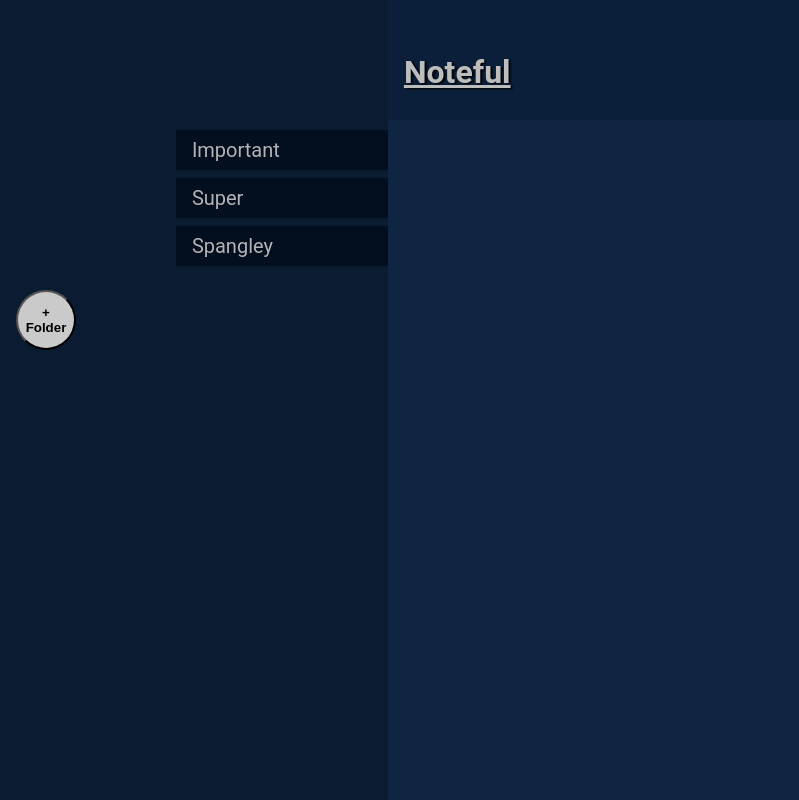
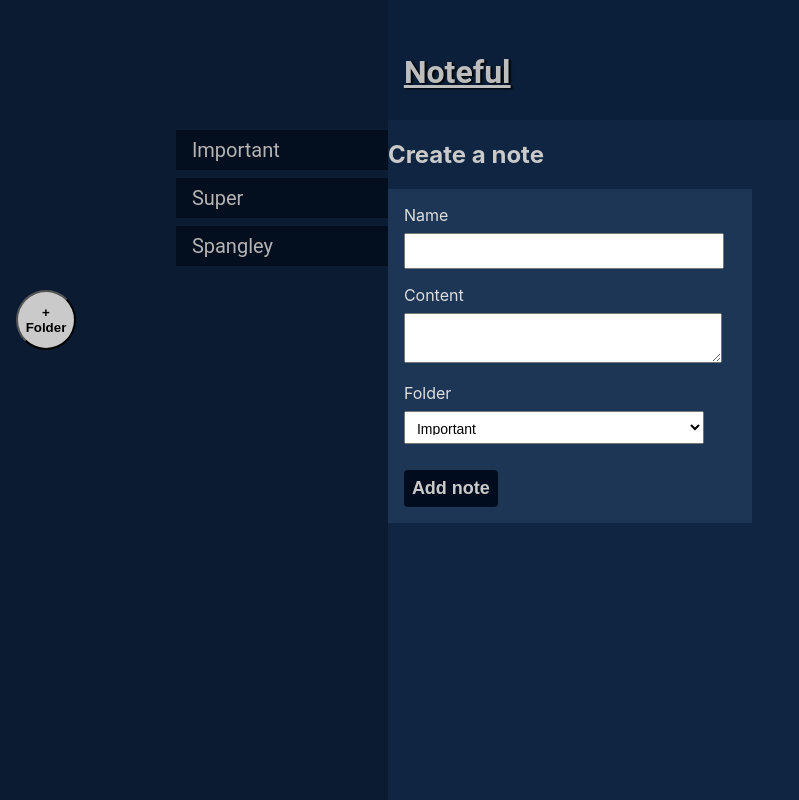
Before and after one commit to michaelanokyej/noteful, a React (Create React App) app: page /add-note in a window 1280 px wide. Shown: the whole page, without its empty margins (0-799 px from the left). Built offline with nearby package versions, Linux system fonts and the light colour scheme.

Commit message:
add links to buttons

```diff
--- a/package.json
+++ b/package.json
@@ -3,6 +3,7 @@
   "version": "0.1.0",
   "private": true,
   "dependencies": {
+    "date-fns": "^2.6.0",
     "font-awesome": "^4.7.0",
     "react": "^16.10.2",
     "react-dom": "^16.10.2",
--- /dev/null
+++ b/src/AddFolderPage.js
@@ -0,0 +1,22 @@
+import React from "react";
+
+const AddFolderPage = () => {
+  return (
+    <section className="AddFolder">
+      <h2>Create a folder</h2>
+      <form className="Noteful-form" action="#">
+        <div className="field">
+          <label htmlFor="folder-name-input">Name</label>
+          <input type="text" id="folder-name-input"/>
+        </div>
+        <div className="buttons">
+            <button type="submit">
+              Add Folder
+            </button>
+          </div>
+      </form>
+    </section>
+  )
+}
+
+export default AddFolderPage;
--- /dev/null
+++ b/src/AddNotePage.css
@@ -0,0 +1,48 @@
+.Noteful-form {
+  background-color: #1d3656;
+  color: #dedede;
+  padding: 16px;
+  max-width: 332px;
+}
+
+.Noteful-form label {
+  display: block;
+  font-size: 16px;
+  padding-bottom: 8px;
+}
+
+.Noteful-form input,
+.Noteful-form textarea,
+.Noteful-form select {
+  font-size: 14px;
+  padding: 8px;
+  width: 300px;
+}
+
+.Noteful-form select {
+  height: 33px;
+}
+
+.Noteful-form > .field {
+  margin-bottom: 16px;
+}
+.Noteful-form > .buttons {
+  margin-top: 26px;
+}
+
+.Noteful-form button {
+  background-color: #010d1e;
+  border-radius: 4px;
+  border: 0;
+  color: #cacaca;
+  display: block;
+  font-size: 18px;
+  font-weight: bold;
+  padding: 8px;
+  text-align: center;
+  text-decoration: none;
+}
+.Noteful-form button[type="submit"]:hover {
+  background-color: #29862e;
+  color: white;
+}
--- /dev/null
+++ b/src/AddNotePage.js
@@ -0,0 +1,45 @@
+import React from "react";
+import { Link } from "react-router-dom";
+import './AddNotePage.css'
+
+class AddNotePage extends React.Component {
+  render() {
+    const foldersOptions = this.props.folders.map((folder, index) => {
+      return (
+        <option key={folder.id} value={folder.id}>
+          {folder.name}
+        </option>
+      );
+    });
+    return (
+      <section className="AddNote">
+        <h2>Create a note</h2>
+        <form className="Noteful-form" action="#">
+          <div className="field">
+            <label htmlFor="note-name-input">Name</label>
+            <input type="text" id="note-name-input" />
+          </div>
+          <div className="field">
+            <label htmlFor="note-content-input">Content</label>
+            <textarea type="text" id="note-content-input"></textarea>
+          </div>
+          <div className="field">
+            <label htmlFor="note-folder-input">
+              Folder
+            </label>
+            <select id="note-folder-select">
+              {foldersOptions}
+            </select>
+          </div>
+          <div className="buttons">
+            <button type="submit">
+              Add note
+            </button>
+          </div>
+        </form>
+      </section>
+    );
+  }
+}
+
+export default AddNotePage;
--- a/src/App.css
+++ b/src/App.css
@@ -51,7 +51,9 @@
  */
 
 
-
+li {
+  list-style: none;
+}
 
 
 .addNoteButton, .addFolderButton {
@@ -60,8 +62,10 @@
   margin: 16px;
   border-radius: 50%;
   background-color: #cacaca;
+  text-decoration: none;
   color: black;
   font-weight: bold;
+  cursor: pointer;
 }
 
 .addNoteButton:focus, .addFolderButton:focus, .addNoteButton:hover, .addFolderButton:hover {
--- a/src/App.js
+++ b/src/App.js
@@ -5,10 +5,20 @@
 import SideBarPage from "./SideBarPage";
 
 class App extends React.Component {
+  // state = {
+  //   notes: this.props.store.notes,
+  //   folders: this.props.store.folders
+  // };
+
   state = {
-    notes: this.props.store.notes,
-    folders: this.props.store.folders
-  };
+    notes: [],
+    folders: []
+};
+
+componentDidMount() {
+    // fake date loading from API call
+    setTimeout(() => this.setState(this.props.store), 600);
+}
 
   render() {
     return (
--- a/src/FolderDetailsPage.js
+++ b/src/FolderDetailsPage.js
@@ -1,5 +1,6 @@
 import React from "react";
 import { Link } from "react-router-dom";
+import { format } from "date-fns";
 import "./FolderDetailsPage.css";
 import "./MainBody.css";
 
@@ -31,23 +32,30 @@
         <ul>
           {notes.map(note => (
             <li key={note.id}>
-              <div className="noteList">
-              <div>
-                <h2>
-                  <Link to={`/notes/${note.id}`} className="note-folder-Header">{note.name}</Link>
+              <div className="Note">
+                <h2 className="Note__title">
+                  <Link to={`/notes/${note.id}`}>{note.name}</Link>
                 </h2>
+                <button className="Note__delete" type="button">
+                  remove
+                </button>
+                <div className="Note__dates">
+                  <div className="Note__dates-modified">
+                    Modified{" "}
+                    <span className="Date">
+                      {format(new Date(note.modified), "dd MMM yyyy")}
+                    </span>
+                  </div>
+                </div>
               </div>
-              <div className="modified">
-                Modified <span>{note.modified}</span>
-              </div>
-              </div>
-
-              <button className="removeButton">remove</button>
             </li>
           ))}
         </ul>
       </div>
-      <button className="addNoteButton">+ Note</button>
+      {/* <button className="addNoteButton">+ Note</button> */}
+      <Link to="/add-note">
+        <button className="addNoteButton">+ Note</button>
+      </Link>
     </div>
   );
 };
--- a/src/MainBody.css
+++ b/src/MainBody.css
@@ -47,6 +47,23 @@
 /* .folderLi {
   width: 100%;
 }  */
+
+
+/* .addNoteButton, .addFolderButton {
+  width: 60px;
+  height: 60px;
+  margin: 16px;
+  border-radius: 50%;
+  background-color: #cacaca;
+  text-decoration: none;
+  color: black;
+  font-weight: bold;
+}
+
+.addNoteButton:focus, .addFolderButton:focus, .addNoteButton:hover, .addFolderButton:hover {
+  background: rgb(22, 209, 5);
+  color: white;
+} */
 
 .NoteListMain ul {
   list-style-type: none;
@@ -106,7 +123,7 @@
   max-width: 80%;
   min-height: 24px;
 }
-.Note__title a {
+.Note__title a, h2 {
   color: #cacaca;
   display: block;
   text-decoration: none;
@@ -121,3 +138,9 @@
   font-size: 14px;
   position: absolute;
 }
+
+.buttonDiv {
+  display: flex;
+  justify-content: center;
+
+}
--- a/src/MainBody.js
+++ b/src/MainBody.js
@@ -1,5 +1,9 @@
 import React from "react";
 import { Link, Route } from "react-router-dom";
+import { format } from 'date-fns';
+import './MainBody.css';
+import AddNotePage from "./AddNotePage";
+
 // import Note from './Note';
 
 const MainBody = props => {
@@ -35,7 +39,7 @@
     Modified
     {' '}
     <span className='Date'>
-    {note.modified}
+    {format(new Date(note.modified), 'dd MMM yyyy')}
     </span>
   </div>
 </div>
@@ -57,7 +61,13 @@
 // Thinkful's return
 <section className='NoteListMain'>
 <ul>{notes}</ul>
-<button className="addNoteButton">+ Note</button>
+{/* <button className="addNoteButton"> */}
+<Link to="/add-note"  >
+<button className="addNoteButton">
+    + Note
+</button>
+    </Link>
+{/* </button> */}
 </section>
   );
 };
--- a/src/MainPage.js
+++ b/src/MainPage.js
@@ -4,6 +4,8 @@
 import MainBody from "./MainBody";
 import NoteDetailsPage from "./NoteDetailsPage";
 import FolderDetailsPage from "./FolderDetailsPage";
+import AddNotePage from "./AddNotePage";
+import AddFolderPage from "./AddFolderPage";
 import "./MainBody.css";
 
 class Mainpage extends React.Component {
@@ -17,7 +19,11 @@
           exact
           path="/"
           component={routeProps => (
-            <MainBody {...routeProps} notes={this.props.notes} />
+            <MainBody
+              {...routeProps}
+              notes={this.props.notes}
+              folders={this.props.folders}
+            />
           )}
         />
         <Route
@@ -38,7 +44,30 @@
             />
           )}
         />
-        {/* <MainBody notes={notes} /> */}
+
+        <Route
+          exact
+          path="/add-note"
+          component={routeProps => (
+            <AddNotePage
+              {...routeProps}
+              folders={this.props.folders}
+              notes={this.props.notes}
+            />
+          )}
+        />
+
+        <Route
+          exact
+          path="/add-folder"
+          component={routeProps => (
+            <AddFolderPage
+              {...routeProps}
+              folders={this.props.folders}
+              notes={this.props.notes}
+            />
+          )}
+        />
       </main>
     );
   }
--- a/src/NoteDetailsPage.js
+++ b/src/NoteDetailsPage.js
@@ -1,10 +1,10 @@
-import React from 'react';
+import React from "react";
 import { Link, Route } from "react-router-dom";
-import './MainBody.css';
-import './NoteDetailsPage.css';
+import { format } from 'date-fns';
+import "./MainBody.css";
+import "./NoteDetailsPage.css";
 
-const NoteDetailsPage = (props) => {
-
+const NoteDetailsPage = props => {
   // take the id from the url
   const id = props.match.params.noteId;
 
@@ -17,10 +17,10 @@
       <div>
         <h1>404</h1>
       </div>
-    )
+    );
   }
 
-  console.log('props', props)
+  console.log("props", props);
 
   return (
     // My initial way
@@ -39,33 +39,28 @@
     //     <p>{note.content}</p>
     // </div>
 
-
-
-<section className='NotePageMain'>
-<div className='Note'>
-      <h2 className='Note__title'>
-        <Link to={`/note/${note.id}`}>
-        {note.name}
-        </Link>
+    <section className="NotePageMain">
+      <div className="Note">
+        <h2 className="Note__title">
+          <Link to={`/notes/${note.id}`}>{note.name}</Link>
         </h2>
-      <button className='Note__delete' type='button'>
+        <button className="Note__delete" type="button">
           remove
         </button>
-      <div className='Note__dates'>
-        <div className='Note__dates-modified'>
-          Modified
-          {' '}
-          <span className='Date'>
-          {note.modified}
+        <div className="Note__dates">
+          <div className="Note__dates-modified">
+            Modified{" "}
+            <span className="Date">
+              {format(new Date(note.modified), "dd MMM yyyy")}
             </span>
           </div>
         </div>
       </div>
-<div className='NotePageMain__content'>
+      <div className="NotePageMain__content">
         {note.content.split(/\n \r|\n/)}
       </div>
     </section>
-  )
-}
+  );
+};
 
 export default NoteDetailsPage;
--- a/src/SideBarPage.js
+++ b/src/SideBarPage.js
@@ -17,7 +17,12 @@
   return (
     <div className='NoteListNav'>
       <ul className='NoteListNav__list'>{folders}</ul>
-      <button className="addFolderButton">+ Folder</button>
+      {/* <button className="addFolderButton">+ Folder</button> */}
+      <Link to="/add-folder"  >
+<button className="addFolderButton">
+    + Folder
+</button>
+    </Link>
     </div>
   );
 };
```
Also changed, not shown: 1 other file (tests, documents, lock files or other folders). Lines whose indentation alone changed are shown as unchanged.
